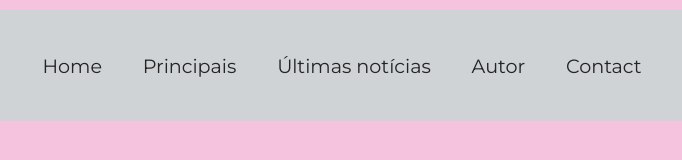
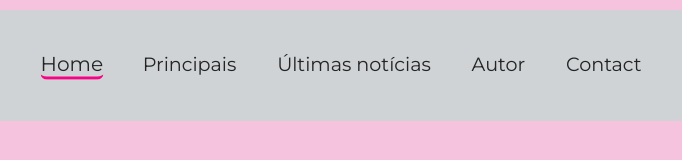
Before and after one commit to limabea23/meublogXoXo, a plain HTML site: page index.html in a window 1280 px wide. In both pictures the pointer is over the link "Home". Shown: the full height of the page, 483-1165 px from the left. Drawn offline with Linux system fonts and the light colour scheme.

Commit message:
feat: add links hover style

```diff
--- a/assets/styles/styles.index.css
+++ b/assets/styles/styles.index.css
@@ -39,4 +39,13 @@ header {
     text-decoration: none;
     color:rgb(36, 36, 36);
     font-size: 1.2rem;
+    border-bottom: 3px solid transparent;
+    border-radius: 6px;
+    transition: 0.3s ease-in-out;
 }
+
+#links a:hover {
+    border-bottom: 3px solid rgb(246, 4, 133);
+    color:rgb(36, 36, 36);
+    transform: scale(1.05);
+}
```
